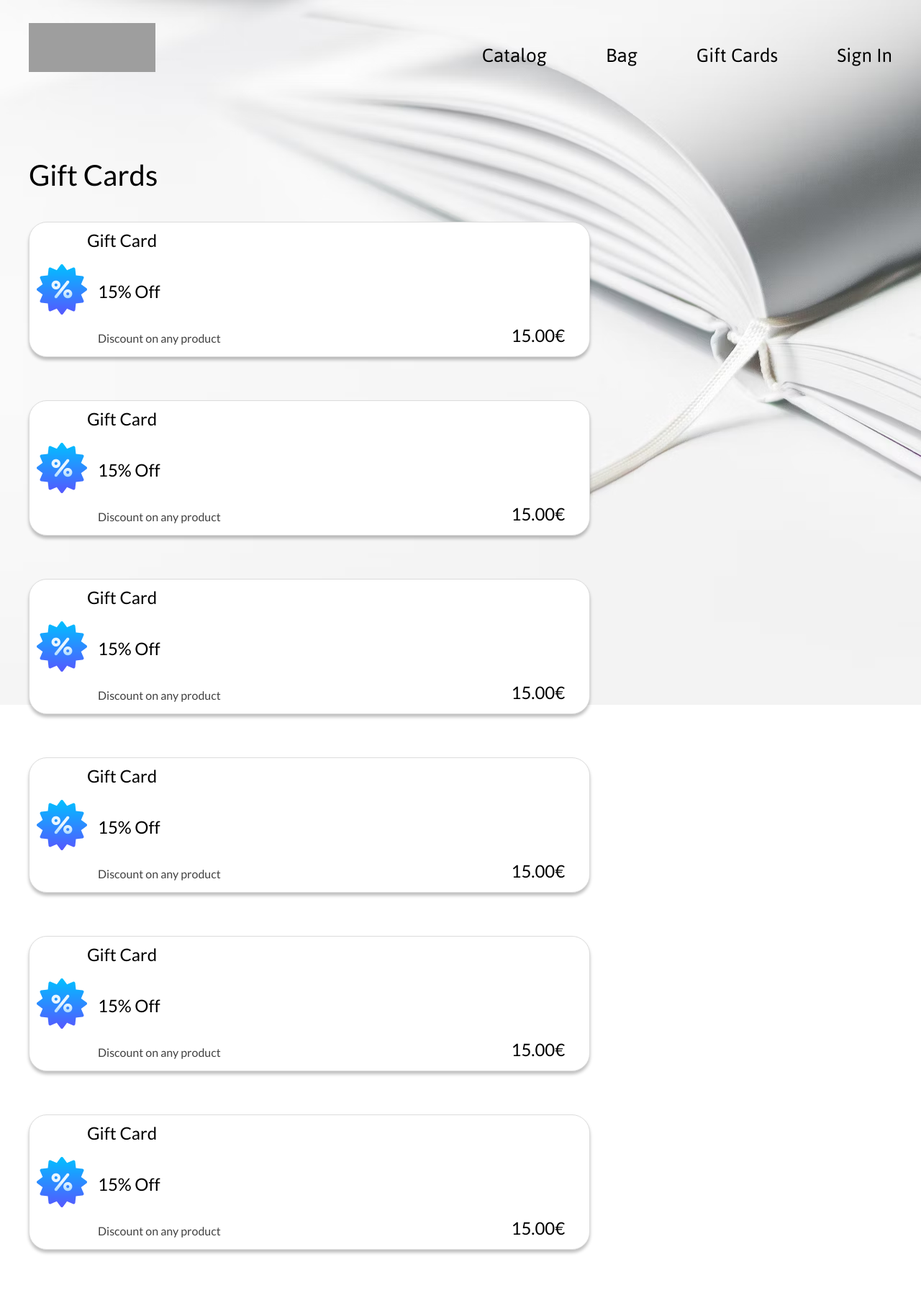
After one commit to agreen08/LookBook, a PHP site: page /giftcards.html in a window 1280 px wide. The commit adds this page. Shown: the whole page at 72% size. Run offline with PHP 8.4, Linux system fonts and the light colour scheme; some web fonts are replaced; grey boxes are pictures that could not be loaded.

Commit message:
Добавлен раздел Gift Cards

```diff
--- a/css/style.css
+++ b/css/style.css
@@ -847,3 +847,79 @@ body {
     margin-left: 47px;
 }
 /* our shop ends */
+
+/*===============================================GIFT CARDS==================================*/
+.gift-title {
+    margin-top: 120px;
+    margin-bottom: 45px;
+    position: relative;
+}
+
+.gift-title h2 {
+    text-align: left;
+    font-family: Lato;
+    font-style: normal;
+    font-weight: 400;
+    font-size: 40px;
+}
+
+/* gift card starts */
+
+.gift-wrapper {
+    position: relative;
+    width: 780px;
+    height: 188px;
+    margin-bottom: 60px;
+    background: #ffffff;
+    border: 1px solid #DCDCDC;
+    border-radius: 25px;
+    box-shadow: 0px 4px 4px rgba(0, 0, 0, 0.25);
+    display: grid;
+    grid-template-columns: 80px auto auto;
+}
+
+.gift-thumb {
+    height: 70px;
+    width: 70px;
+    align-self: center;
+    margin-left: 10px;
+}
+
+.gift-desc-name {
+    font-family: Lato;
+    font-style: normal;
+    font-weight: 400;
+    font-size: 24px;
+    line-height: 29px;
+    margin-top: 10px;
+}
+
+.gift-desc-value {
+    font-family: Lato;
+    font-style: normal;
+    font-weight: 400;
+    font-size: 24px;
+    margin-left: 15px;
+    margin-top: 45px;
+}
+
+.gift-desc-access {
+    font-family: Lato;
+    font-style: normal;
+    font-weight: 400;
+    font-size: 16px;
+    margin-left: 15px;
+    margin-top: 45px;
+    color: #414141;
+}
+
+.gift-price p {
+    font-family: Lato;
+    font-style: normal;
+    font-weight: 400;
+    font-size: 24px;
+    margin-left: 370px;
+    margin-top: 145px;
+
+}
+/*gift card ends */
--- /dev/null
+++ b/giftcards.html
@@ -0,0 +1,136 @@
+<!DOCTYPE html>
+<html lang="en">
+<head>
+    <meta charset="UTF-8">
+    <meta http-equiv="X-UA-Compatible" content="IE=edge">
+    <meta name="viewport" content="width=device-width, initial-scale=1.0">
+    <title>Gift Cards - LookBook</title>
+    <link rel="stylesheet" href="./css/style.css">
+</head>
+<body>
+    <header class="header">
+        <div class="wrapper">
+            <div class="header-wrapper">
+              <div class="header-logo">
+                  <a href="./" class="header-logo-link">
+                  <img src="./img/small-logo.svg" alt="LookBook" class="header-logo-pic">
+                </a>
+              </div>
+              <nav class="header-nav">
+                  <ul class="header-list">
+                      <li class="header-item">
+                          <a href="catalog.html" class="header-link">Catalog</a>
+                      </li>
+                      <li class="header-item">
+                        <a href="bag.html" class="header-link">Bag</a>
+                    </li>
+                    <li class="header-item">
+                        <a href="giftcards.html" class="header-link">Gift Cards</a>
+                    </li>
+                    <li class="header-item">
+                        <a href="signin.html" class="header-link">Sign In</a>
+                    </li>
+                  </ul>
+              </nav>
+            </div>
+        </div>
+     </header>
+     <main class="main">
+        <section class="gift-title">
+            <div class="wrapper">
+                <h2>Gift Cards</h2>
+            </div>
+        </section>
+        <section class="gift-card">
+            <div class="wrapper">
+                <div class="gift-wrapper">
+                    <img src="./img/discount.png" alt="discount" class="gift-thumb">
+                    <div class="gift-desc">
+                        <h3 class="gift-desc-name">Gift Card</h3>
+                        <h3 class="gift-desc-value">15% Off</h3>
+                        <p class="gift-desc-access">Discount on any product</p>
+                    </div>
+                    <div class="gift-price">
+                        <p>15.00€</p>
+                    </div>
+                </div>
+            </div>
+        </section>
+        <section class="gift-card">
+            <div class="wrapper">
+                <div class="gift-wrapper">
+                    <img src="./img/discount.png" alt="discount" class="gift-thumb">
+                    <div class="gift-desc">
+                        <h3 class="gift-desc-name">Gift Card</h3>
+                        <h3 class="gift-desc-value">15% Off</h3>
+                        <p class="gift-desc-access">Discount on any product</p>
+                    </div>
+                    <div class="gift-price">
+                        <p>15.00€</p>
+                    </div>
+                </div>
+            </div>
+        </section>
+        <section class="gift-card">
+            <div class="wrapper">
+                <div class="gift-wrapper">
+                    <img src="./img/discount.png" alt="discount" class="gift-thumb">
+                    <div class="gift-desc">
+                        <h3 class="gift-desc-name">Gift Card</h3>
+                        <h3 class="gift-desc-value">15% Off</h3>
+                        <p class="gift-desc-access">Discount on any product</p>
+                    </div>
+                    <div class="gift-price">
+                        <p>15.00€</p>
+                    </div>
+                </div>
+            </div>
+        </section>
+        <section class="gift-card">
+            <div class="wrapper">
+                <div class="gift-wrapper">
+                    <img src="./img/discount.png" alt="discount" class="gift-thumb">
+                    <div class="gift-desc">
+                        <h3 class="gift-desc-name">Gift Card</h3>
+                        <h3 class="gift-desc-value">15% Off</h3>
+                        <p class="gift-desc-access">Discount on any product</p>
+                    </div>
+                    <div class="gift-price">
+                        <p>15.00€</p>
+                    </div>
+                </div>
+            </div>
+        </section>
+        <section class="gift-card">
+            <div class="wrapper">
+                <div class="gift-wrapper">
+                    <img src="./img/discount.png" alt="discount" class="gift-thumb">
+                    <div class="gift-desc">
+                        <h3 class="gift-desc-name">Gift Card</h3>
+                        <h3 class="gift-desc-value">15% Off</h3>
+                        <p class="gift-desc-access">Discount on any product</p>
+                    </div>
+                    <div class="gift-price">
+                        <p>15.00€</p>
+                    </div>
+                </div>
+            </div>
+        </section>
+        <section class="gift-card">
+            <div class="wrapper">
+                <div class="gift-wrapper">
+                    <img src="./img/discount.png" alt="discount" class="gift-thumb">
+                    <div class="gift-desc">
+                        <h3 class="gift-desc-name">Gift Card</h3>
+                        <h3 class="gift-desc-value">15% Off</h3>
+                        <p class="gift-desc-access">Discount on any product</p>
+                    </div>
+                    <div class="gift-price">
+                        <p>15.00€</p>
+                    </div>
+                </div>
+            </div>
+        </section>
+     </main>
+</body>
+</html>
```
